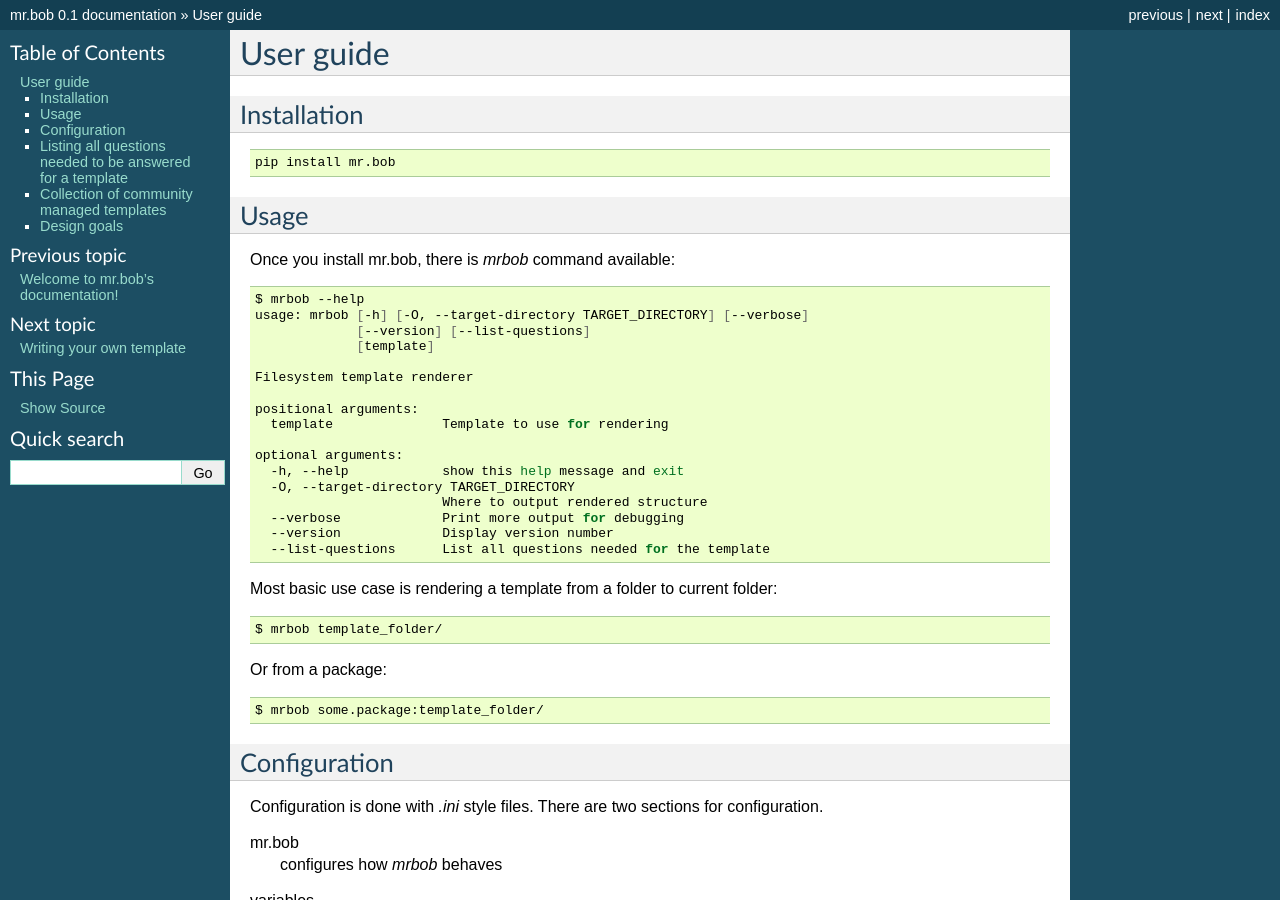
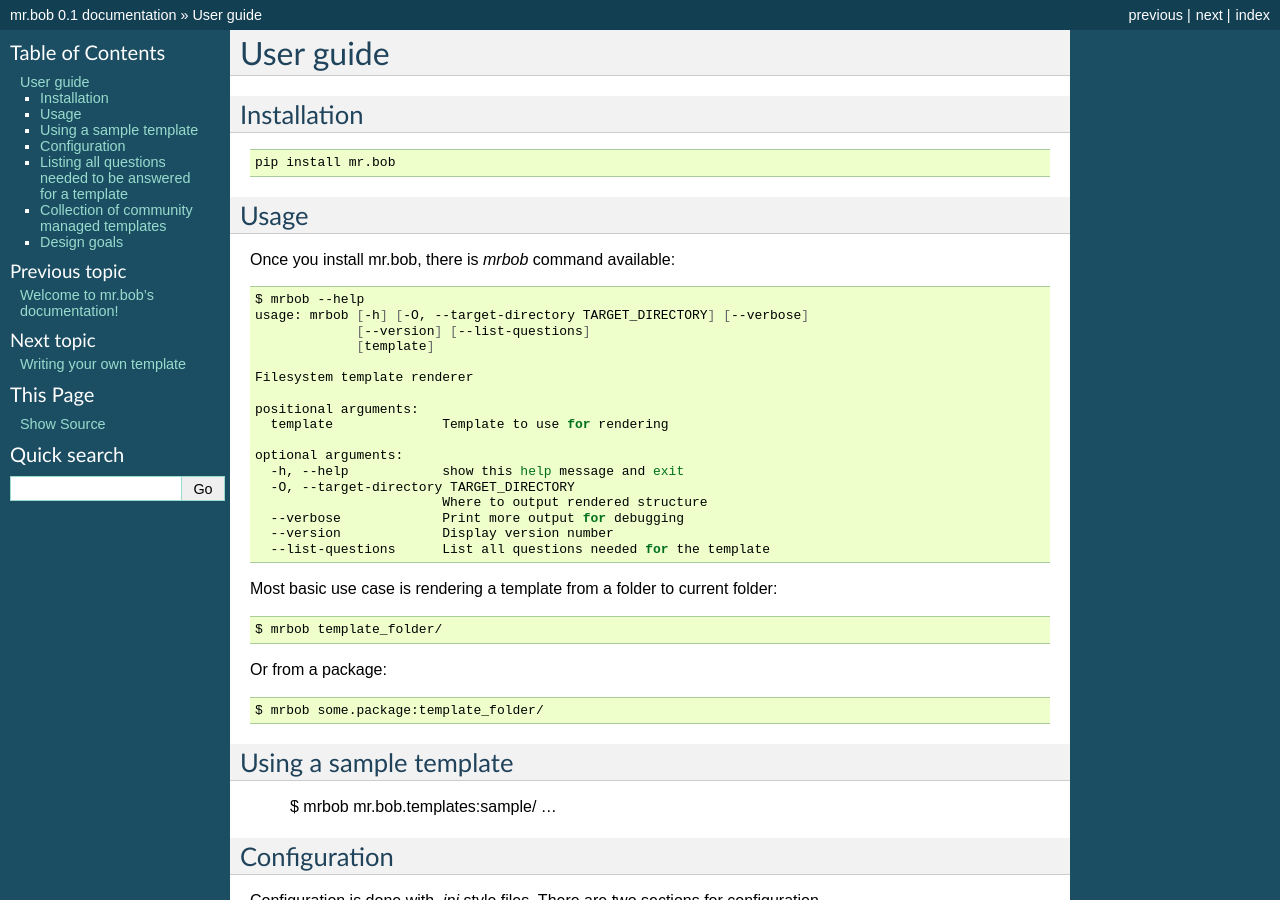
Before and after one commit to collective/mr.bob, a Sphinx documentation site: the page built from docs/source/userguide.rst, in a window 1280 px wide and 900 px high. Built offline with Sphinx 7.4.7, drawn with Linux system fonts in a browser that asks for light colours.

Commit message:
add sample template docs

```diff
--- a/README.rst
+++ b/README.rst
@@ -8,6 +8,7 @@ TODO
 - [high] write usermanual/developermanual (diagram how it works)
 - [high] non-interactive support (disable last phase of configuration)
 - [high] ability to configure what to ignore when copying templates
+- [high] write a sample template to start with (foobar template)
 - [high] ability to use multiple templates at the same time and depend on them (similar templer structures, but doesnt separate structures and templates)
 - [low] ability to have localcommands (maybe we dont need that because of multiple templates?)
 - [low] ability to specify pre/post functions when rendering templates
--- a/docs/source/userguide.rst
+++ b/docs/source/userguide.rst
@@ -43,6 +43,14 @@ Most basic use case is rendering a template from a folder to current folder::
 Or from a package::
 
     $ mrbob some.package:template_folder/
+
+
+Using a sample template
+-----------------------
+
+
+    $ mrbob mr.bob.templates:sample/
+    ...
 
 
 Configuration
```
